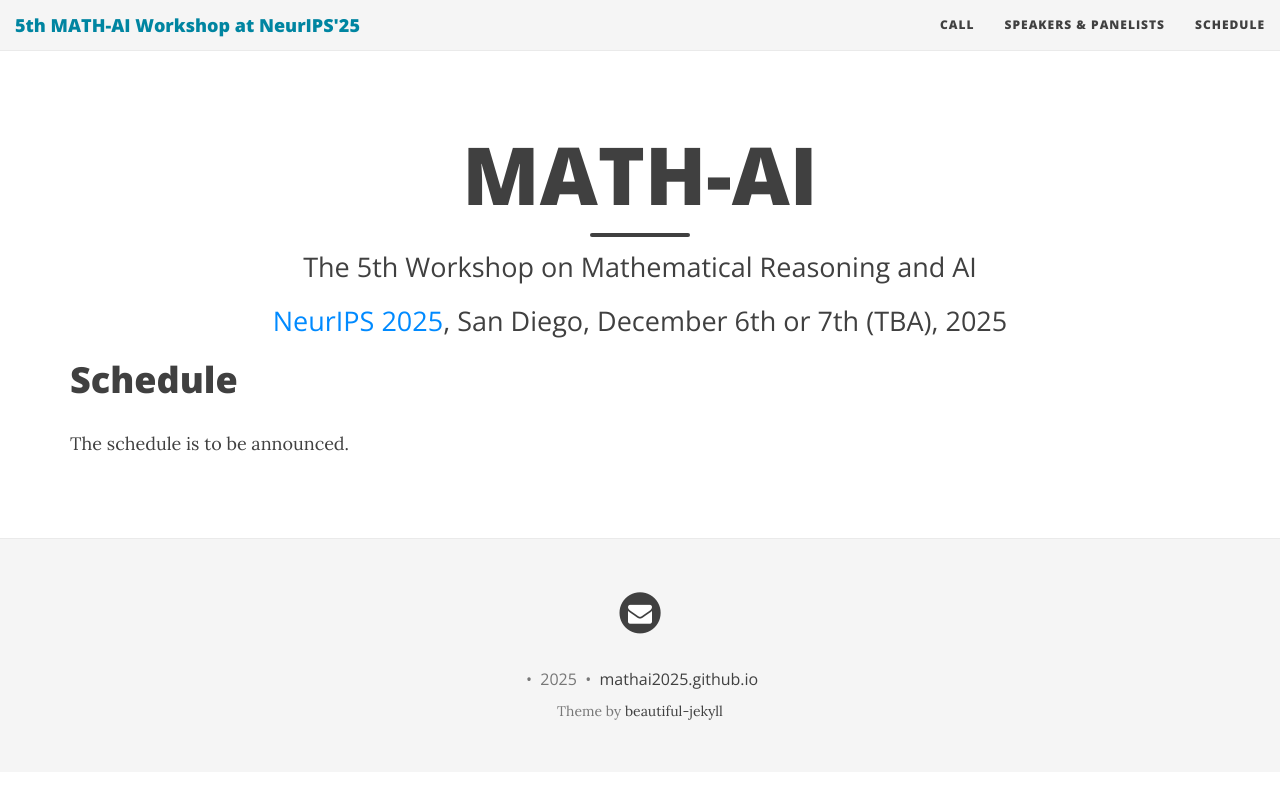
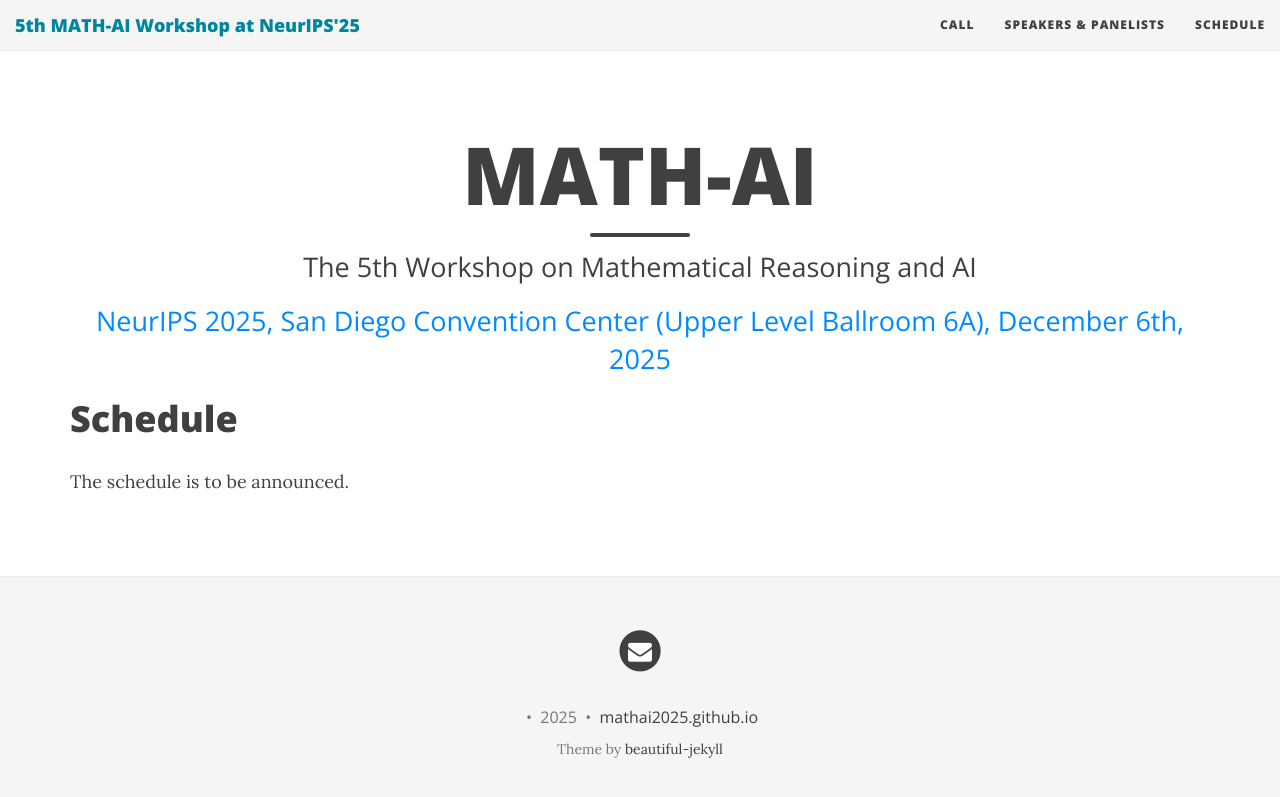
Before and after one commit to mathai2025/mathai2025.github.io, a Jekyll site: the page built from schedule.md, in a window 1280 px wide. Shown: the top 797 px of the page. Built offline with Jekyll 4.4.1, drawn with Linux system fonts in a browser that asks for light colours; nearby versions of some CDN libraries.

Commit message:
Update schedule.md

```diff
--- a/schedule.md
+++ b/schedule.md
@@ -5,7 +5,7 @@ subtitle: "The 5th Workshop on Mathematical Reasoning and AI"
 use-site-title: true
 ---
 <div class="venue" style="font-size: 27px; display: block; font-family: 'Open Sans', 'Helvetica Neue', Helvetica, Arial, sans-serif; font-weight: 300; color: #404040; text-align: center;">
-  <a target="_blank" href="https://neurips.cc/">NeurIPS 2025</a>, San Diego, December 6th or 7th (TBA), 2025
+  <a target="_blank" href="https://nips.cc/virtual/2025/workshop/109565">NeurIPS 2025, San Diego Convention Center (Upper Level Ballroom 6A), December 6th, 2025</a>
 </div>
 
 # Schedule
```
